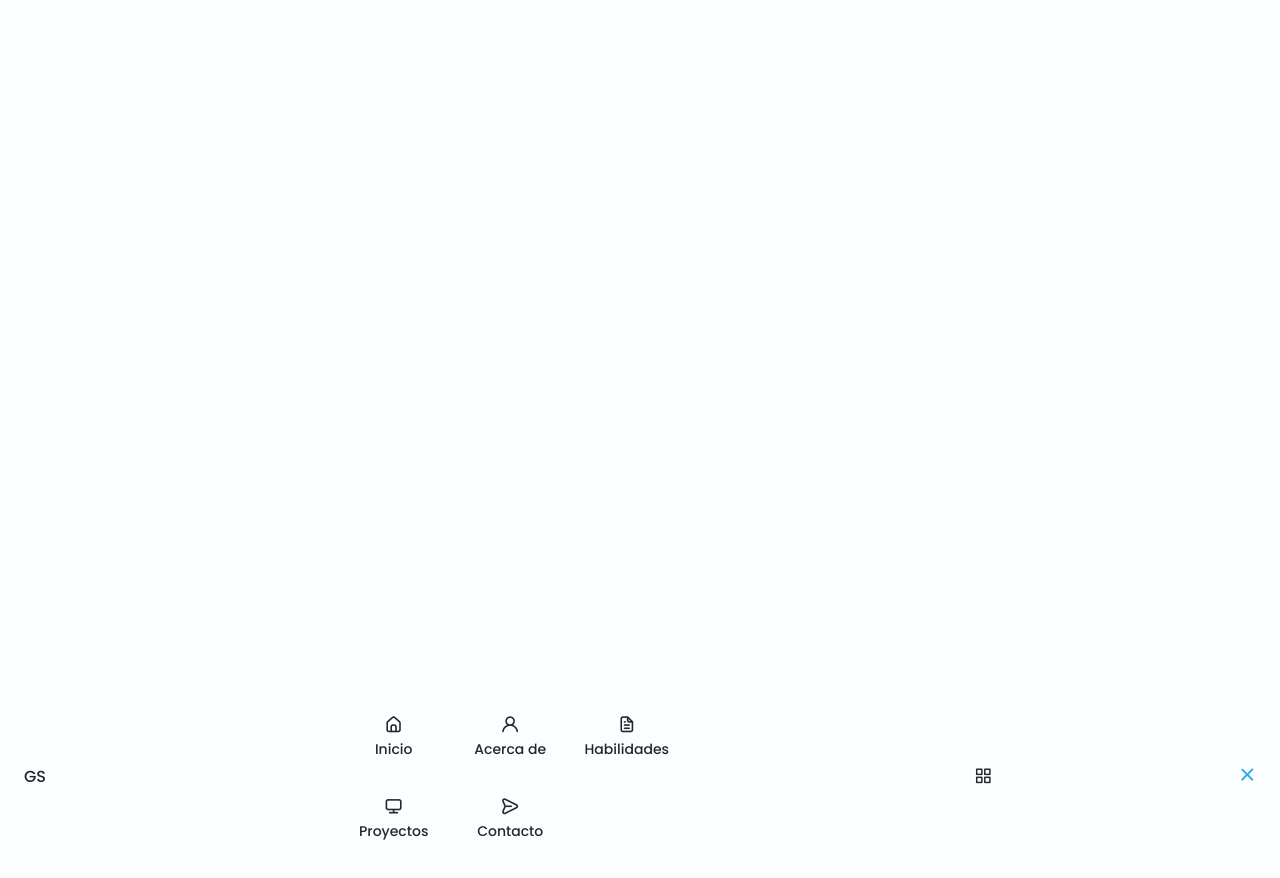
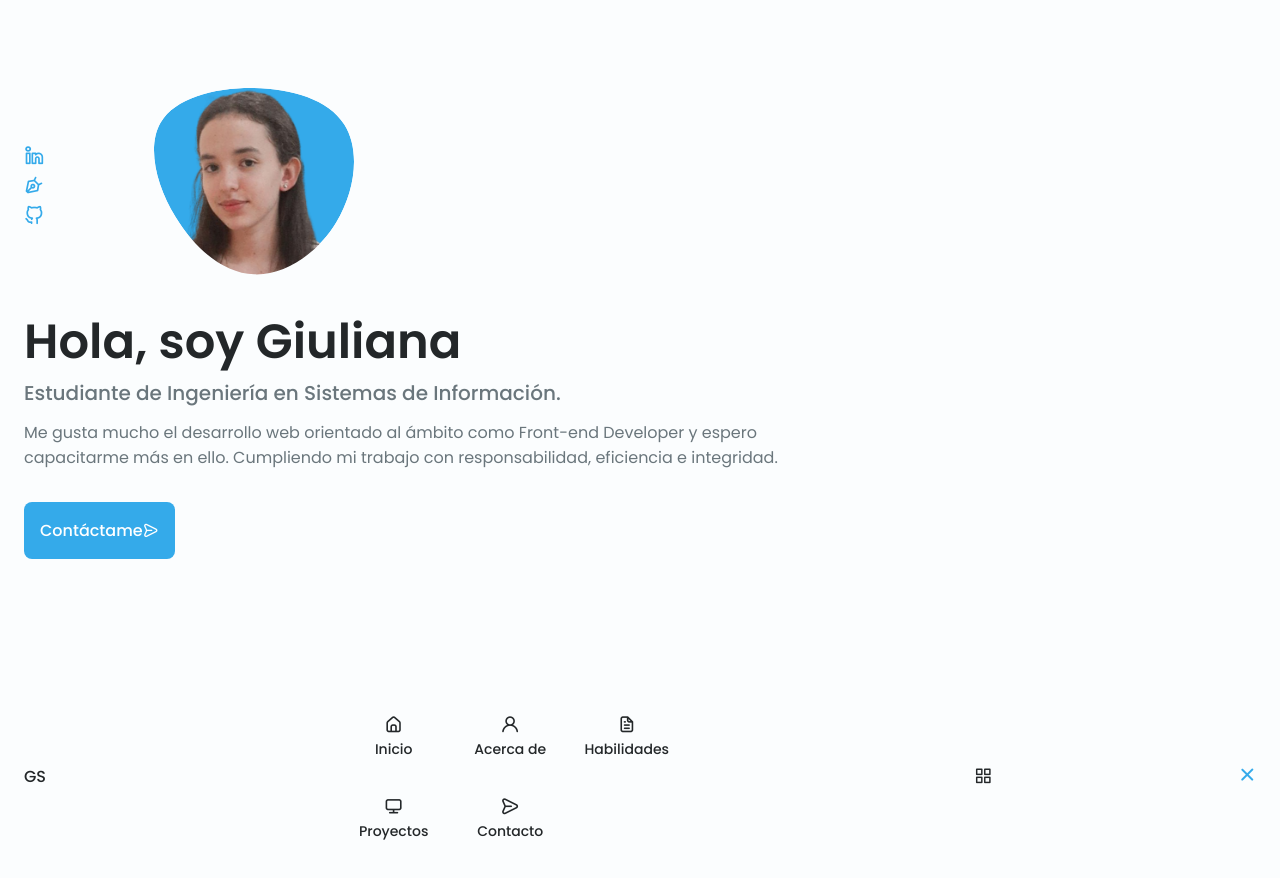
Before and after one commit to GiSofia/portfolio, a plain HTML site: page index.html in a window 1280 px wide. Before the commit the page ends 800 px from the top, so only its background shows below. Drawn offline with nearby package versions, Linux system fonts and the light colour scheme.

Commit message:
Se creo la seccion de inicio, asi como su estilo

```diff
--- a/assets/css/style.css
+++ b/assets/css/style.css
@@ -241,10 +241,109 @@ img{
 
 
 /*==================== HOME ====================*/
+.home_container{
+    gap: 1rem;
+}
 
+.home_content{
+    grid-template-columns: .5fr 3fr;
+    padding-top: 3.5rem;
+    align-items: center;
+}
 
+.home_social{
+    display: grid;
+    grid-template-columns: max-content;
+    grid-row: 1rem;
+}
+.home_social-icon{
+    font-size: 1.25rem;
+    color: var(--first-color);
+}
+
+.home_social-icon:hover{
+    color: var(--first-color-alt);
+}
+
+.home_blob{
+    width: 200px;
+    fill: var(--first-color);
+}
+
+.home_blob-img{
+    width: 170px;
+}
+
+.home_data{
+    grid-column: 1/3;
+}
+
+.home_title{
+    font-size: var(--big-font-size);
+}
+
+.home_subtitle{
+    font-size: var(--h3-font-size);
+    color: var(--text-color);
+    font-weight: var(--font-medium);
+    margin-bottom: var(--mb-0-75);
+}
+
+.home_description{
+    margin-bottom: var(--mb-2);
+}
+
+.home_scroll{
+    display: none;
+}
+
+.home_scroll-button{
+    color: var(--first-color);
+    transition: .3s;
+}
+
+.home_scroll-button:hover{
+    transform: translateY(.25rem)
+}
+
+.home_scroll-mouse{
+    font-size: 2rem;
+}
+
+.home_scroll-name{
+    font-size: var(--small-font-size);
+    color: var(--title-color);
+    font-weight: var(--font-medium);
+    margin-right: var(--mb-0-25);
+}
+
+.home_scroll-arrow{
+    font-size: 1.25rem;
+}
 /*==================== BUTTONS ====================*/
+.button{
+    display: inline-block;
+    background-color: var(--first-color);
+    color: #fff;
+    padding: 1rem;
+    border-radius: .5rem;
+    font-weight: var(--font-medium);
+}
 
+.button:hover{
+    background-color: var(--first-color-alt);
+}
+
+.button-icon{
+    font-size: 1.25rem;
+    margin-left: var(--mb-0-5);
+    transition: .3s;
+}
+
+.button--flex{
+    display: inline-flex;
+    align-items: center;
+}
 
 /*==================== ABOUT ====================*/
 
--- a/index.html
+++ b/index.html
@@ -64,7 +64,54 @@
         <main class="main">
             <!--==================== HOME ====================-->
             <section class="home section" id="home">
+                <div class="home_container container grid">
+                    <div class="home_content grid">
+                        <div class="home_social">
+                            <a href="https://www.linkedin.com/in/giulianasabor%C3%ADo/" target="_blank" class="home_social-icon">
+                                <i class="uil uil-linkedin-alt"></i>
+                            </a>
+                            <a href="https://codepen.io/GiSofia" target="_blank" class="home_social-icon">
+                                <i class="uil uil-illustration"></i>
+                            </a>
+                            <a href="https://github.com/GiSofia" target="_blank" class="home_social-icon">
+                                <i class="uil uil-github-alt"></i>
+                            </a>
+                        </div>
+                        <div class="home_img">
+                            <svg class="home_blob" viewBox="0 0 200 187" xmlns="http://www.w3.org/2000/svg" xmlns:xlink="http://www.w3.org/1999/xlink">
+                                <mask id="mask0" mask-type="alpha">
+                                    <path d="M190.312 36.4879C206.582 62.1187 201.309 102.826 182.328 134.186C163.346 165.547
+                                    130.807 187.559 100.226 186.353C69.6454 185.297 41.0228 161.023 21.7403 129.362C2.45775
+                                    97.8511 -7.48481 59.1033 6.67581 34.5279C20.9871 10.1032 59.7028 -0.149132 97.9666
+                                    0.00163737C136.23 0.303176 174.193 10.857 190.312 36.4879Z"/>
+                                </mask>
+                                <g mask="url(#mask0)">
+                                    <path d="M190.312 36.4879C206.582 62.1187 201.309 102.826 182.328 134.186C163.346
+                                    165.547 130.807 187.559 100.226 186.353C69.6454 185.297 41.0228 161.023 21.7403
+                                    129.362C2.45775 97.8511 -7.48481 59.1033 6.67581 34.5279C20.9871 10.1032 59.7028
+                                    -0.149132 97.9666 0.00163737C136.23 0.303176 174.193 10.857 190.312 36.4879Z"/>
 
+                                    <image class="home_blob-img" x='12' href="./assets/img/perfil.png"/>
+                                </g>
+                            </svg>
+                        </div>
+                        <div class="home_data">
+                            <h1 class="home_title">Hola, soy Giuliana</h1>
+                            <h3 class="home_subtitle">Estudiante de Ingeniería en Sistemas de Información.</h3>
+                            <p class="home_description">Me gusta mucho el desarrollo web orientado al ámbito como Front-end Developer y espero capacitarme más en ello. Cumpliendo mi trabajo con responsabilidad, eficiencia e integridad.</p>
+                            <a href="#contact" class="button button--flex">
+                                Contáctame <i class="uil uil-message button_icon"></i>
+                            </a>
+                        </div>
+                    </div>
+                    <div class="home_scroll">
+                        <a href="#about" class="home_scroll-button button--flex">
+                            <i class="uil uil-mouse-alt-2 home_scroll-mouse"></i>
+                            <span class="home_scroll-name">Desplaza hacia abajo</span>
+                            <i class="uil uil-arrow-down home_scroll-arrow"></i>
+                        </a>
+                    </div>
+                </div>
             </section>
 
             <!--==================== ABOUT ====================-->
```
Also changed, not shown: assets/img/blob.svg (added).
